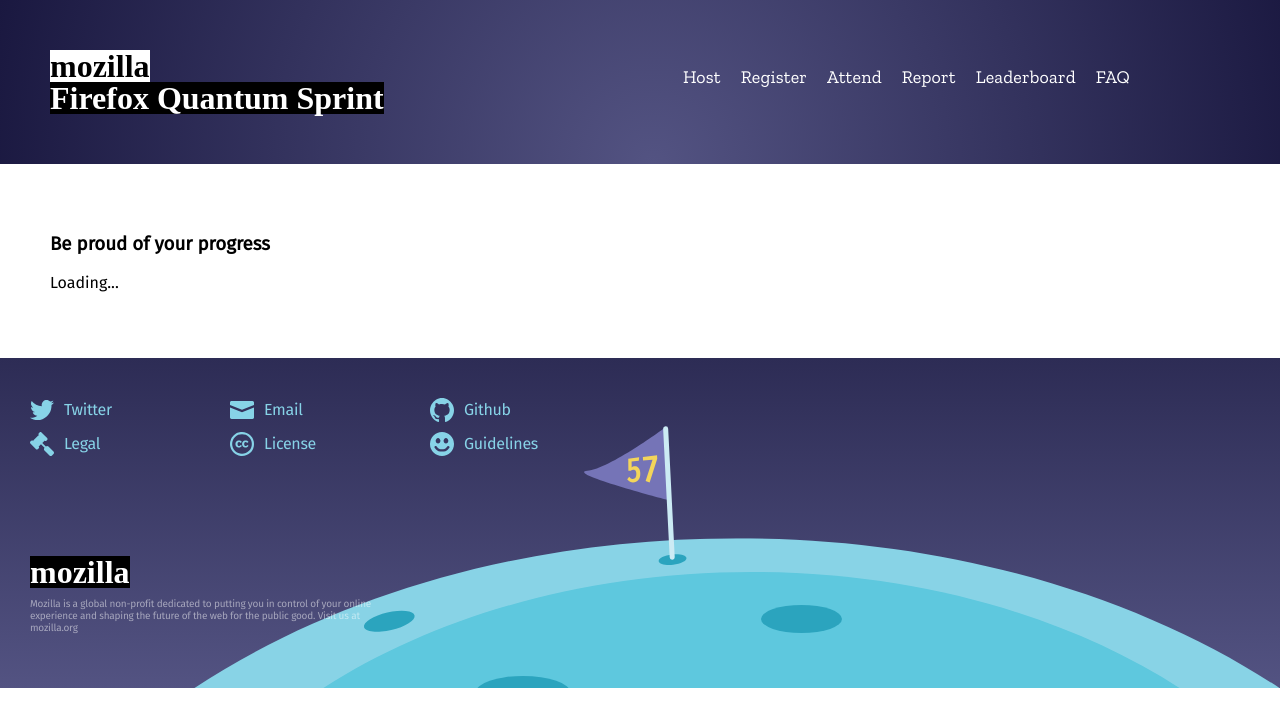
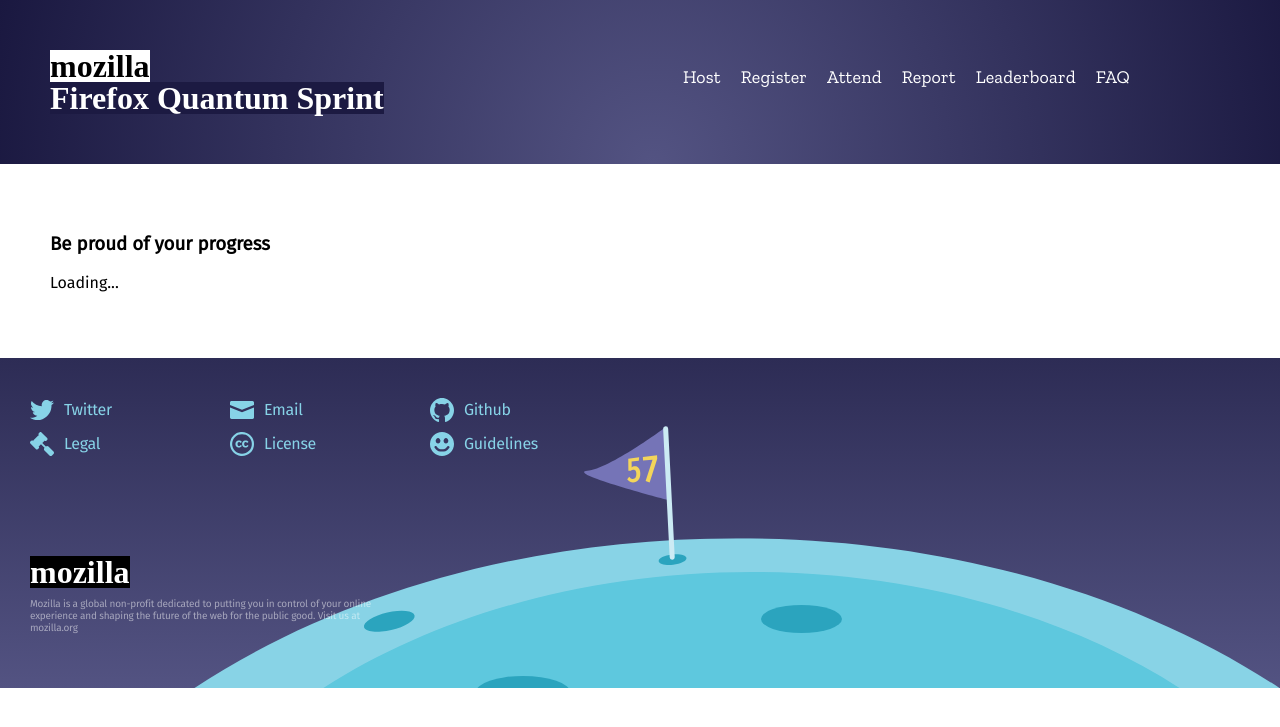
Before and after one commit to mozilla/firefox57-sprint, a Jekyll site: the page built from _articles/leaderboard.md, in a window 1280 px wide. Shown: the top 727 px of the page. Built offline with Jekyll 4.4.1, drawn with Linux system fonts in a browser that asks for light colours; some web fonts are replaced.

Commit message:
Correct logo color

```diff
--- a/css/main.css
+++ b/css/main.css
@@ -86,6 +86,18 @@
   color: white;
   display: inline-block;
   line-height: 32px;
+}
+
+.host .top-header .logo-subtext {
+  background-color: #59B5B0;
+}
+
+.participate .top-header .logo-subtext {
+  background-color: #7474B5;
+}
+
+.simple .top-header .logo-subtext {
+  background-color: #1C1A42;
 }
 
 .event-details {
```
